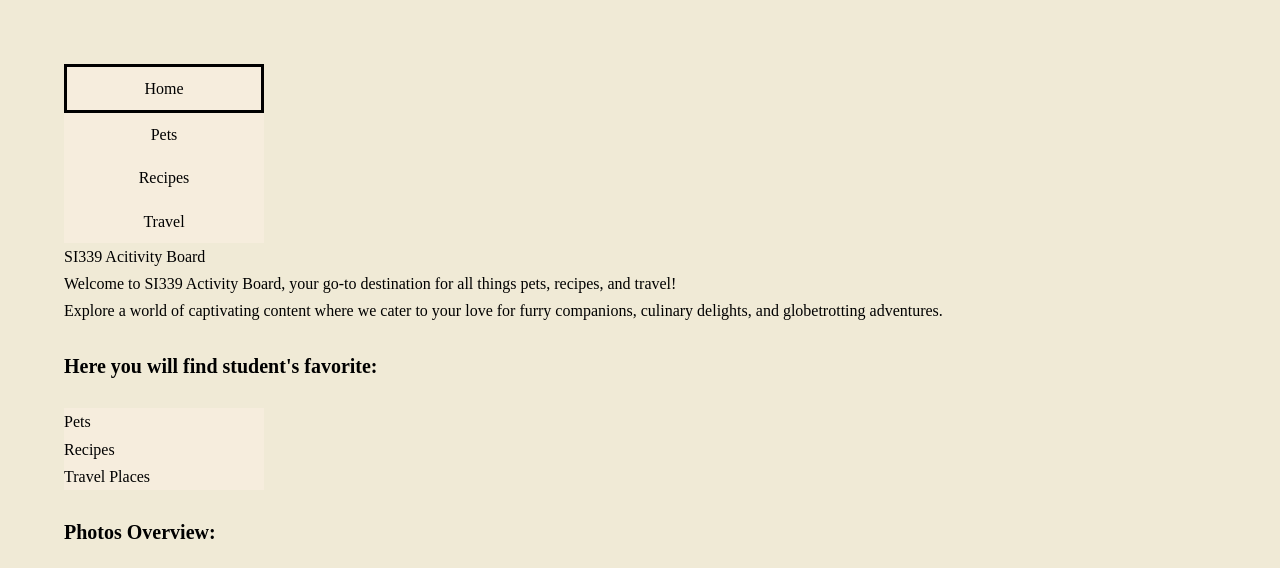
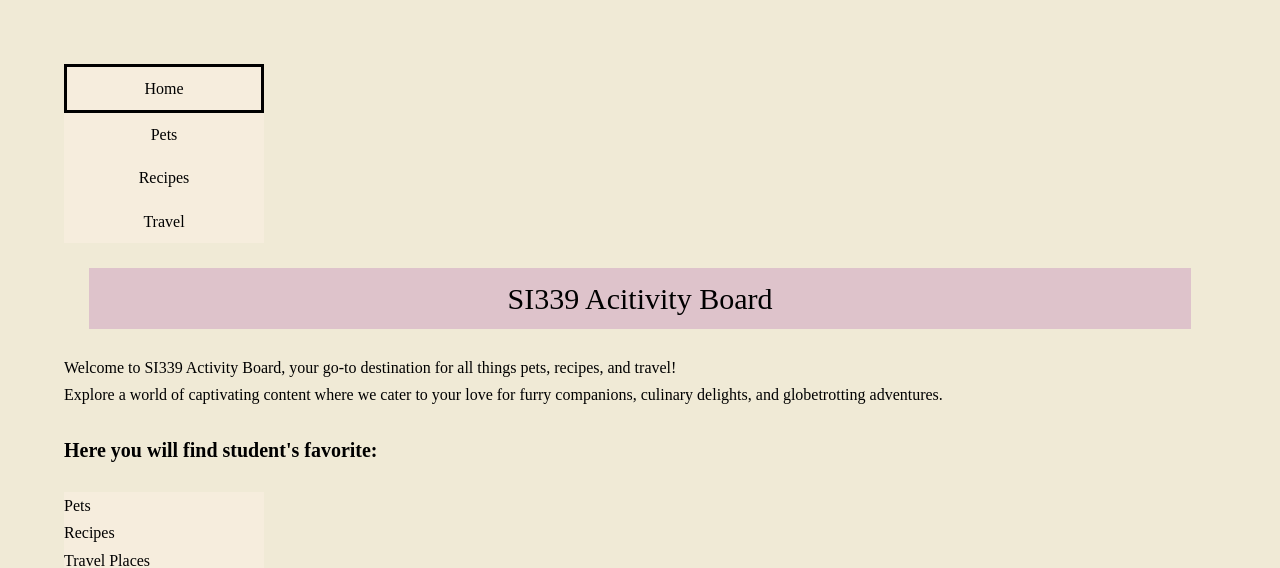
Before and after one commit to wenxiwaang/ccp_mobile_w24, a plain HTML site: page index.html in a window 1280 px wide. Shown: the top 568 px of the page. Drawn offline with Linux system fonts and the light colour scheme.

Commit message:
Update index.html

```diff
--- a/index.html
+++ b/index.html
@@ -22,7 +22,9 @@
                 <li><a href = "travel.html">Travel</a></li>
             </ul>
         </nav>
+        <div class="header">
         <h1>SI339 Acitivity Board</h1>
+        </div>
 
     </header>
     <main id="main">
@@ -33,7 +35,10 @@
         </div>
 
         <div>
+            <div class="h2">
             <h2>Here you will find student's favorite:</h2>
+            </div>
+
             <ul>
                 <li>Pets</li>
                 <li>Recipes</li>
```
